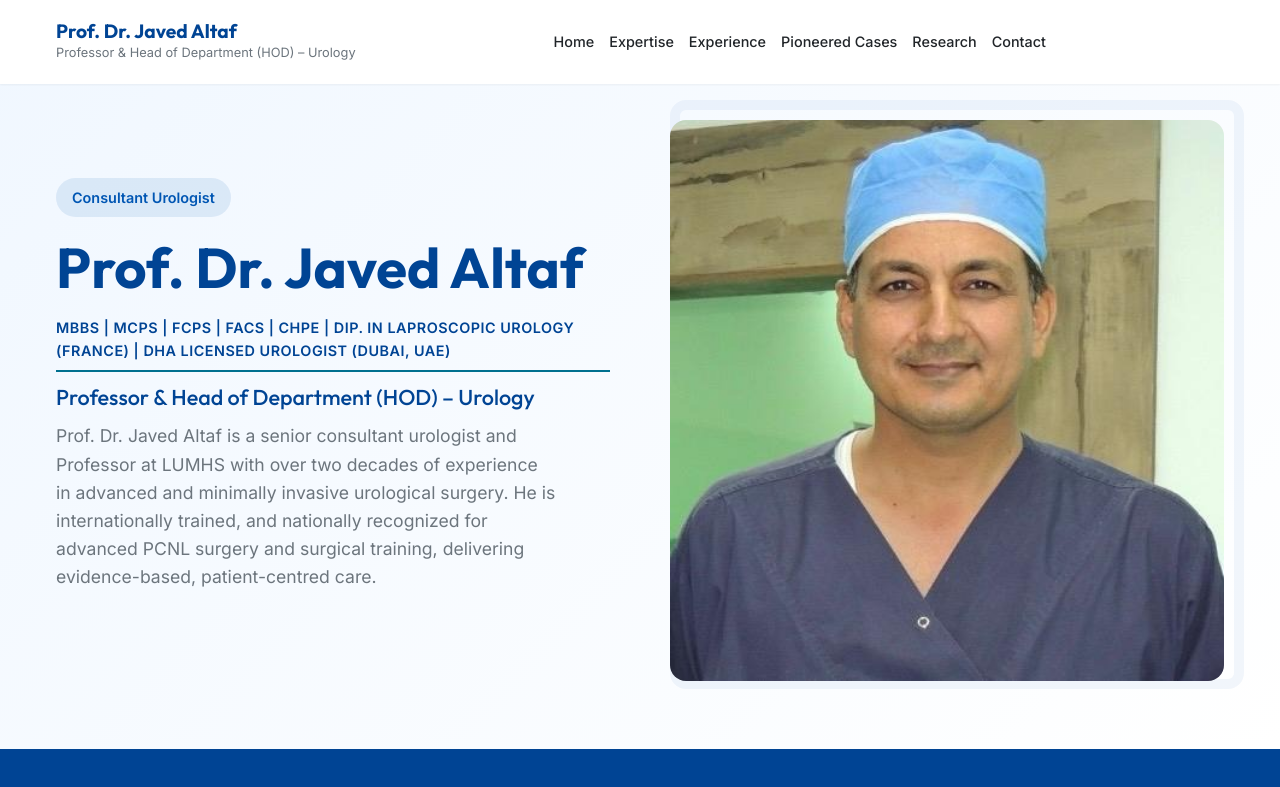
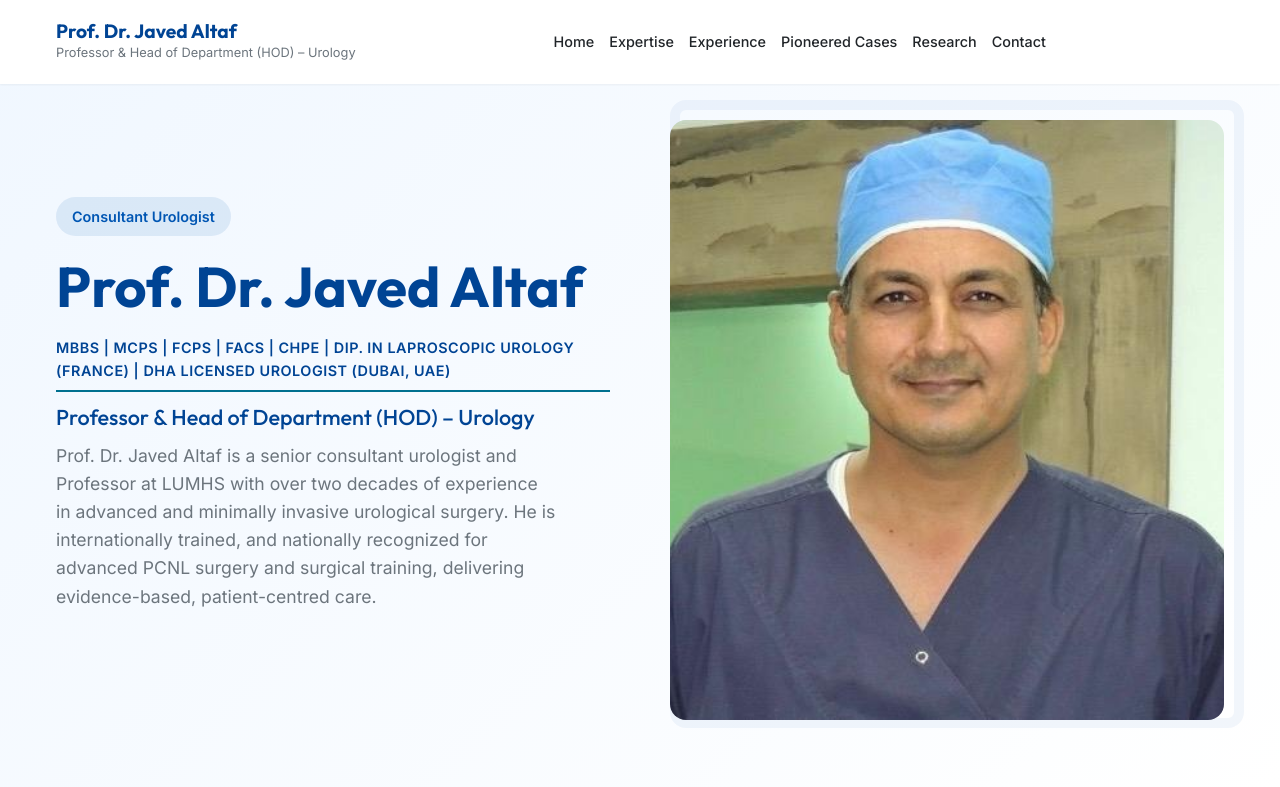
Before and after one commit to M-Nabeegh/altafwebsite, a React (Vite) app: page / in a window 1280 px wide. Shown: the top 787 px of the page. Built offline with nearby package versions, Linux system fonts and the light colour scheme.

Commit message:
perf: optimize font loading and image LCP

```diff
--- a/index.html
+++ b/index.html
@@ -7,7 +7,11 @@
   <meta name="viewport" content="width=device-width, initial-scale=1.0" />
   <link rel="preconnect" href="https://fonts.googleapis.com">
   <link rel="preconnect" href="https://fonts.gstatic.com" crossorigin>
-  <link href="https://fonts.googleapis.com/css2?family=Inter:wght@300;400;500;600;700&family=Outfit:wght@300;400;500;600;700&display=swap" rel="stylesheet">
+  <link rel="preload" as="style" href="https://fonts.googleapis.com/css2?family=Inter:wght@300;400;500;600;700&family=Outfit:wght@300;400;500;600;700&display=swap" />
+  <link rel="stylesheet" href="https://fonts.googleapis.com/css2?family=Inter:wght@300;400;500;600;700&family=Outfit:wght@300;400;500;600;700&display=swap" media="print" onload="this.media='all'" />
+  <noscript>
+    <link rel="stylesheet" href="https://fonts.googleapis.com/css2?family=Inter:wght@300;400;500;600;700&family=Outfit:wght@300;400;500;600;700&display=swap" />
+  </noscript>
   <title>Prof. Dr. Javed Altaf | Top Urologist</title>
 </head>
 
--- a/src/components/Hero.jsx
+++ b/src/components/Hero.jsx
@@ -31,7 +31,7 @@ const Hero = () => {
 
         <div className="hero-image fade-in">
           <div className="image-wrapper">
-            <img src={doctorImage} alt={doctorProfile.name} />
+            <img src={doctorImage} alt={doctorProfile.name} fetchpriority="high" width="600" height="600" style={{ objectFit: 'cover' }} />
           </div>
         </div>
       </div>
--- a/src/pages/Home.jsx
+++ b/src/pages/Home.jsx
@@ -83,7 +83,7 @@ const Home = () => {
                                 </Link>
                             </div>
                             <div className="pioneered-image">
-                                <img src={pioneeredImg} alt="Dr. Javed Altaf performing landmark surgery" />
+                                <img src={pioneeredImg} alt="Dr. Javed Altaf performing landmark surgery" loading="lazy" width="800" height="600" style={{ objectFit: 'cover' }} />
                                 <div className="badge-overlay">First in Pakistan</div>
                             </div>
                         </div>
```
